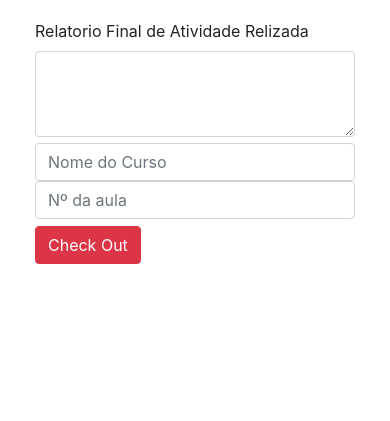
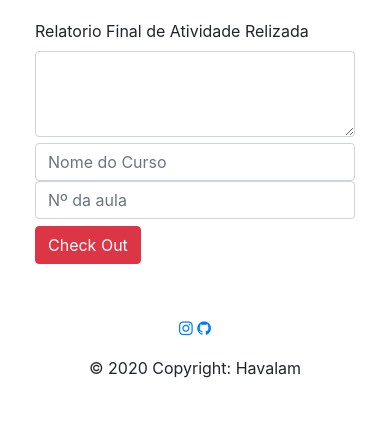
Before and after one commit to Havalam/hitspot, a Django app: page / in a window 390 px wide. Shown: the part 130-551 px from the top of the page. Run offline with Django 3.2, Linux system fonts and the light colour scheme; the visitor is signed in with stand-in values (Sample User, id 1); some libraries are stand-ins or nearby versions.

Commit message:
footer responsivo adicionado com sucesso PRECISA ALTERAR LINK INSTAGRAM

```diff
--- /dev/null
+++ b/core/static/js/script.js
@@ -0,0 +1,7 @@
+function setFooterPosition() {
+    document.getElementById("footer").style["position"] = "static";
+}
+
+if (footerAdjust){
+    setFooterPosition();
+}
--- a/core/templates/area_membros.html
+++ b/core/templates/area_membros.html
@@ -1,7 +1,6 @@
 {% extends "layout.html" %}
 <!---->
 {% block content %}
-<div>
 {% if usuarios %}
 {% for usuario in usuarios %}
 <div class="card border-primary mb-3 user_card_width scopo">
@@ -20,5 +19,4 @@
 {% else %}
 <h1>Ainda não há usuarios registrados.</h1>
 {% endif %}
-</div>
 {% endblock %}
--- a/core/templates/index.html
+++ b/core/templates/index.html
@@ -13,4 +13,7 @@
         <button type="submit" class="btn btn-danger top_space">Check Out</button>
     </div>
 </form>
-{% endblock %}
+<script>
+    footerAdjust = false;
+</script>
+{% endblock content %}
--- a/core/templates/layout.html
+++ b/core/templates/layout.html
@@ -10,10 +10,17 @@
         integrity="sha384-9aIt2nRpC12Uk9gS9baDl411NQApFmC26EwAOH8WgZl5MYYxFfc+NcPb1dKGj7Sk"
         crossorigin="anonymous"
     >
+    <link
+    rel="stylesheet"
+    href="https://maxcdn.bootstrapcdn.com/font-awesome/4.5.0/css/font-awesome.min.css"
+    />
     <link rel="stylesheet" href="{% static 'css/styles.css' %}">
     <link rel="icon" href="{% static 'images/logo.png' %}" />
 </head>
 <body>
+    <script>
+        var footerAdjust = true;
+    </script>
     <div class="container">
         <nav class="navbar navbar-expand-lg bg-primary navbar-light bg-light">
             <img
@@ -22,13 +29,25 @@
                 class="d-inline-block align-top"
                 alt="logo"
             >
-            <a class="nav-link" href="{% url 'index' %}">HitsPot <span class="sr-only">(current)</span></a>
+            <a class="nav-link" href="{% url 'index' %}">HitsPot</a>
             <a class="nav-link" href="{% url 'area_membros' %}">Membros</a>
         </nav>
         <hr>
         {% block content %}
-            <h1>Sem Conteúdo</h1>
+        <h1>Sem Conteúdo</h1>
         {% endblock %}
     </div>
+    <footer id="footer" class="page-footer">
+        <div class="text-center">
+            <p>
+                <div class="social-icons">
+                    <a href="https://www.instagram.com/miqueias85594/"><i class="fa fa-instagram"></i></a>
+                    <a href="https://github.com/Havalam"><i class="fa fa-github"></i></a>
+                </div>
+              </p>
+            © 2020 Copyright: Havalam
+        </div>
+    </footer>
+    <script src="{% static 'js/script.js' %}"></script>
 </body>
 </html>
--- a/core/templates/login.html
+++ b/core/templates/login.html
@@ -1,5 +1,5 @@
 {% extends "layout.html" %}
-<!---->
+{% load static %}
 {% block content %}
 <div class="card mid_width border-primary mb-3 top_space">
     <div class="card-header">
@@ -15,4 +15,7 @@
 {% if erro %}
 <h5 class="spanalert mid_width">Usuario e/ou senha incorretos</h5>
 {% endif %}
+<script>
+    footerAdjust = false;
+</script>
 {% endblock %}
```
Also changed, not shown: core/static/css/styles.css (+29 -0 lines). Lines whose indentation alone changed are shown as unchanged.
